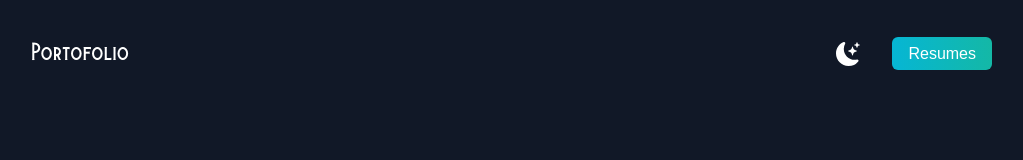
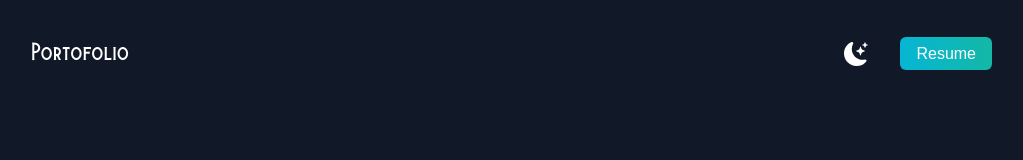
Before and after one commit to iskandarsh/iskadar-sholeh-webprofile, a Next.js app: page / in a window 1280 px wide. Shown: the top 160 px of the page, without its empty margins (128-1151 px from the left). Built offline with nearby package versions, Linux system fonts and the light colour scheme.

Commit message:
web profile

```diff
--- a/pages/index.js
+++ b/pages/index.js
@@ -46,7 +46,7 @@ export default function Home() {
                   className="bg-gradient-to-r from-cyan-500 text- to-teal-500 text-white px-4 py-2 border-none rounded-md ml-8"
                   href="https://drive.google.com/file/d/1w-0B7ubaxYZUxUjVfw01dz09-zRawaKB/view?usp=sharing"
                 >
-                  Resumes
+                  Resume
                 </a>
               </li>
             </ul>
```
